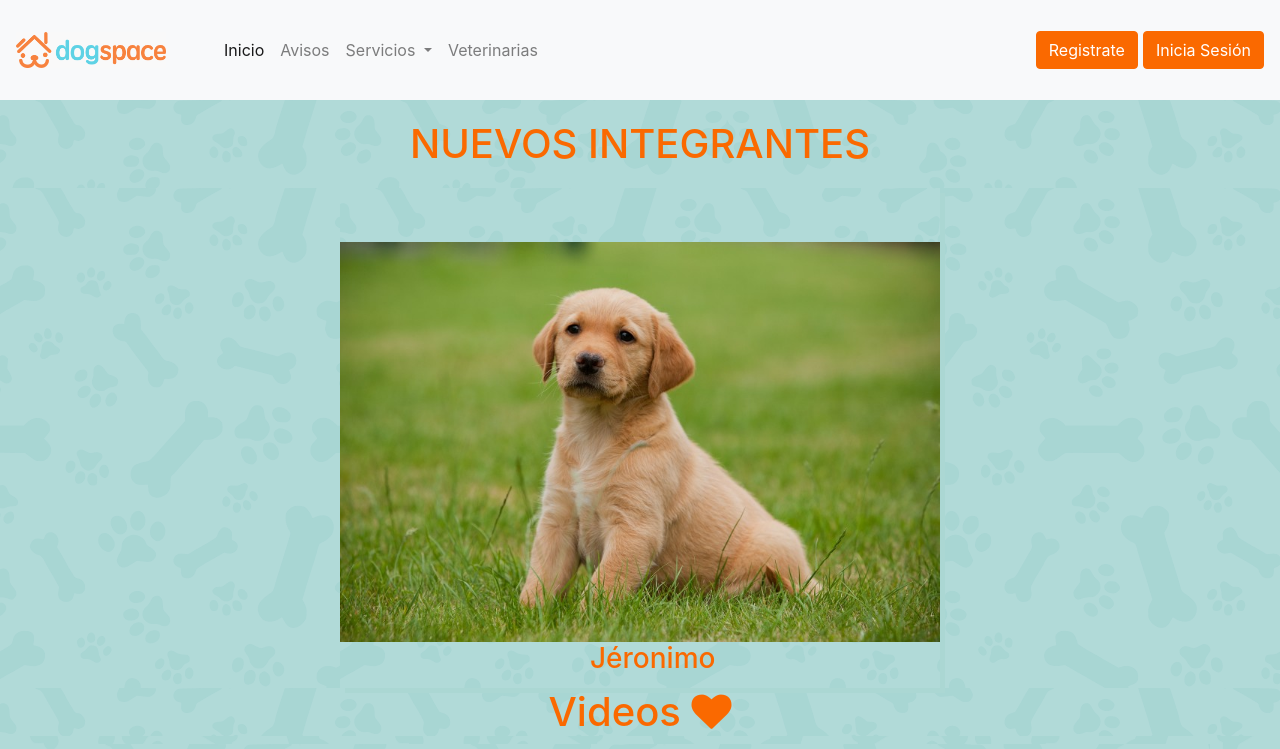
After one commit to diberfra/dogspace, a PHP site: page /home.html in a window 1280 px wide. The commit adds this page. Shown: the top 749 px of the page. Run offline with PHP 8.4, Linux system fonts and the light colour scheme.

Commit message:
Login Registro Home

```diff
--- a/Index.html
+++ b/Index.html
@@ -1,9 +1,9 @@
 <!doctype html>
 <html lang="en">
   <head>
-  <link href="//netdna.bootstrapcdn.com/bootstrap/3.0.0/css/bootstrap.min.css" rel="stylesheet" id="bootstrap-css">
-  <script src="//netdna.bootstrapcdn.com/bootstrap/3.0.0/js/bootstrap.min.js"></script>
-  <script src="//code.jquery.com/jquery-1.11.1.min.js"></script>
+  <link href="//:netdna.bootstrapcdn.com/bootstrap/3.0.0/css/bootstrap.min.css" rel="stylesheet" id="bootstrap-css">
+  <script src="//:netdna.bootstrapcdn.com/bootstrap/3.0.0/js/bootstrap.min.js"></script>
+  <script src="//:code.jquery.com/jquery-1.11.1.min.js"></script>
         <!------ Include the above in your HEAD tag ---------->
     <!-- Required meta tags -->
     <meta charset="utf-8">
--- a/dogspace.css
+++ b/dogspace.css
@@ -1,6 +1,9 @@
 @import url('https://fonts.googleapis.com/css?family=Arimo');
 @import url(https://fonts.googleapis.com/css?family=Montserrat);
 
+a {
+	text-decoration: none;
+}
 #index {
 	background-image: url(Back.png);
 }
@@ -20,8 +23,6 @@ img {
     justify-content: center;
 	flex-wrap: wrap;
 	background-image: url(Back.png)
-
-
 
 }
 
@@ -102,7 +103,14 @@ img {
 }
 
 #boton {
-    background-color: #FA6900;
+	background-color: #FA6900;
+	color: #fff;
+	margin-left: 5px;
+	border: 1px solid #FA6900;
+}
+
+#boton a {
+	color: #fff;
 }
 
 #entrar {
@@ -129,8 +137,9 @@ html {
 }
 
 body {
-    font-family: montserrat, arial, verdana;
-    background-image: url(Back.png;)
+	font-family: montserrat, arial, verdana;
+	background-image: url(Back.png) !important;
+
 }
 /*form styles*/
 #msform {
@@ -249,3 +258,171 @@ body {
 }
 
 /*Nav bar*/
+
+#logohome {
+	width: 150px;
+	background: #F9F9F9;
+	margin-bottom: 50px;
+	margin-right: 50px;
+}
+
+#barra {
+	height: 100px;
+}
+
+.titulo {
+	padding: 20px 10px 20px 10px;
+	text-align: center;
+	background-image: url(Back.png);
+	color: #FA6900;
+	margin-bottom: 0px;
+}
+
+#principal {
+	background-image: url(Back.png);
+	align-content: center;
+}
+
+#carrusel {
+	height: 500px;
+	width: 600px;
+	margin: 0 auto;
+	align-content: center;
+	background-image: url(Back.png);
+	box-shadow: 5px 5px #ABD7D3;
+	border: 5px;
+	border-color: #FA6900;
+	box-flex: wrap;
+}
+
+.nombreperro {
+
+	color: #FA6900;
+	margin-left: 250px;
+}
+
+.nav-link a {
+	color: #FA6900;
+}
+
+#videos {
+	background-image: url(Back.png);
+
+	margin-bottom: 30px;
+
+}
+
+h1 {
+	background-image: url(Back.png);
+	text-align: center;
+	color: #FA6900 !important;
+
+}
+
+#piedepagina {
+	background-color: #FAF9F8;
+	height: 150px;
+}
+
+#llamanos {
+	color: #FA6900;
+}
+
+#logohome2 {
+	width: 150px;
+	background: #F9F9F9;
+	margin-top: 40px;
+
+	flex-wrap: wrap;
+
+}
+
+/*redes*/
+
+.icon-button {
+	background-color: white;
+	border-radius: 3.6rem;
+	cursor: pointer;
+	display: inline-block;
+	font-size: 2.0rem;
+	height: 3.6rem;
+	line-height: 3.6rem;
+	margin: 0 5px;
+	position: relative;
+	text-align: center;
+	-webkit-user-select: none;
+	   -moz-user-select: none;
+	    -ms-user-select: none;
+	        user-select: none;
+	width: 3.6rem;
+}
+
+/* Circle */
+.icon-button span {
+	border-radius: 0;
+	display: block;
+	height: 0;
+	left: 50%;
+	margin: 0;
+	position: absolute;
+	top: 50%;
+	-webkit-transition: all 0.3s;
+	   -moz-transition: all 0.3s;
+	     -o-transition: all 0.3s;
+	        transition: all 0.3s;
+	width: 0;
+}
+.icon-button:hover span {
+	width: 3.6rem;
+	height: 3.6rem;
+	border-radius: 3.6rem;
+	margin: -1.8rem;
+}
+.twitter span {
+	background-color: #4099ff;
+}
+.facebook span {
+	background-color: #3B5998;
+}
+.google-plus span {
+	background-color: #db5a3c;
+}
+
+/* Icons */
+.icon-button i {
+	background: none;
+	color: white;
+	height: 3.6rem;
+	left: 0;
+	line-height: 3.6rem;
+	position: absolute;
+	top: 0;
+	-webkit-transition: all 0.3s;
+	   -moz-transition: all 0.3s;
+	     -o-transition: all 0.3s;
+	        transition: all 0.3s;
+	width: 3.6rem;
+	z-index: 10;
+}
+.icon-button .icon-twitter {
+	color: #4099ff;
+}
+.icon-button .icon-facebook {
+	color: #3B5998;
+}
+.icon-button .icon-google-plus {
+	color: #db5a3c;
+}
+.icon-button:hover .icon-twitter,
+.icon-button:hover .icon-facebook,
+.icon-button:hover .icon-google-plus {
+	color: white;
+}
+
+#redess {
+	font-size: 20px;
+	background-color: #F9F9F9;
+	padding: 0px;
+	text-align: center;
+	height: 80px;
+}
--- /dev/null
+++ b/home.html
@@ -0,0 +1,138 @@
+<!doctype html>
+<html lang="en">
+  <head>
+      <link rel="stylesheet" href="https://cdnjs.cloudflare.com/ajax/libs/font-awesome/4.7.0/css/font-awesome.min.css">
+
+  <link href="//:netdna.bootstrapcdn.com/bootstrap/3.0.0/css/bootstrap.min.css" rel="stylesheet" id="bootstrap-css">
+  <script src="//:netdna.bootstrapcdn.com/bootstrap/3.0.0/js/bootstrap.min.js"></script>
+  <script src="//:code.jquery.com/jquery-1.11.1.min.js"></script>
+        <!------ Include the above in your HEAD tag ---------->
+    <!-- Required meta tags -->
+    <meta charset="utf-8">
+    <meta name="viewport" content="width=device-width, initial-scale=1, shrink-to-fit=no">
+    <link rel="stylesheet" href="dogspace.css">
+
+    <!-- Bootstrap CSS -->
+    <link rel="stylesheet" href="https://stackpath.bootstrapcdn.com/bootstrap/4.1.1/css/bootstrap.min.css" integrity="sha384-WskhaSGFgHYWDcbwN70/dfYBj47jz9qbsMId/iRN3ewGhXQFZCSftd1LZCfmhktB" crossorigin="anonymous">
+
+    <title>DogSpace</title>
+  </head>
+  <body>
+
+
+        <nav class="navbar navbar-expand-lg navbar-light bg-light" id="barra">
+               <img id="logohome" src="Logo.png" alt="dogspace">
+                <button class="navbar-toggler" type="button" data-toggle="collapse" data-target="#navbarSupportedContent" aria-controls="navbarSupportedContent" aria-expanded="false" aria-label="Toggle navigation">
+                  <span class="navbar-toggler-icon"></span>
+                </button>
+
+                <div class="collapse navbar-collapse" id="navbarSupportedContent">
+                  <ul class="navbar-nav mr-auto">
+                    <li class="nav-item active">
+                      <a class="nav-link" href="#">Inicio <span class="sr-only">(current)</span></a>
+                    </li>
+                    <li class="nav-item">
+                      <a class="nav-link" href="avisos.html">Avisos</a>
+                    </li>
+                    <li class="nav-item dropdown">
+                      <a class="nav-link dropdown-toggle" href="#" id="navbarDropdown" role="button" data-toggle="dropdown" aria-haspopup="true" aria-expanded="false">
+                        Servicios
+                      </a>
+                      <div class="dropdown-menu" aria-labelledby="navbarDropdown">
+                        <a class="dropdown-item" href="#">Paseadores</a>
+                        <a class="dropdown-item" href="#">Esteticas</a>
+
+                        <a class="dropdown-item" href="#">Alimentos</a>
+                      </div>
+                    </li>
+                    <li class="nav-item">
+                      <a class="nav-link" href="#">Veterinarias</a>
+                    </li>
+                  </ul>
+                  <form class="form-inline my-2 my-lg-0">
+
+
+                    <button class="btn btn-outline-success my-2 my-sm-0" id="boton" type="submit"><a href="dogspaceregistro.html">Registrate</button></a>
+
+                    <button class="btn btn-outline-success my-2 my-sm-0" id="boton" type="submit"><a href="index.html">Inicia Sesión</a></button>
+                  </form>
+                </div>
+              </nav>
+
+
+
+              <h1 class="titulo">NUEVOS INTEGRANTES</h1>
+
+              <div id="principal" class="carousel slide"  data-ride="carousel">
+                  <div class="carousel-inner" id="carrusel">
+                    <div class="carousel-item active">
+                      <img class="d-block w-100" src="que-comen-los-perros.jpg" alt="First slide">
+                      <h3 class="nombreperro">Jéronimo</h3>
+                    </div>
+                    <div class="carousel-item">
+                      <img class="d-block w-100" src="perro7.jpg" alt="Second slide">
+                      <h3 class="nombreperro">Totopo</h3>
+                    </div>
+                    <div class="carousel-item">
+                      <img class="d-block w-100" src="perro6.jpg" alt="Third slide">
+                      <h3 class="nombreperro">Chuleta</h3>
+
+                    </div>
+
+                  </div>
+                </div>
+
+
+
+              </div>
+
+
+
+         <h1>Videos <i class="fa fa-heart"></i></h1>
+
+<div class="container" id="videos">
+  <div class="row" id="videos">
+    <div class="col-sm-6">
+
+      <h2></h2>
+<div class="embed-responsive embed-responsive-16by9">
+    <iframe width="560" height="315" src="https://www.youtube.com/embed/suLhsYX2xvw?rel=0&amp;controls=0" frameborder="0" allow="autoplay; encrypted-media" allowfullscreen></iframe>
+</div>
+    </div>
+    <div class="col-sm-6">
+
+
+      <h2></h2>
+<div class="embed-responsive embed-responsive-16by9">
+    <iframe width="560" height="315" src="https://www.youtube.com/embed/F0TPwpzaxeg?rel=0&amp;controls=0" frameborder="0" allow="autoplay; encrypted-media" allowfullscreen></iframe>
+</div>
+    </div>
+  </div>
+</div>
+
+
+
+<footer id="piedepagina">
+  <img id="logohome2" src="Logo.png" alt="">
+  <div  style="text-align:center;">
+    <a href=tel:555-555-5555 style="color:#FA6900;text-decoration:none; font-size: 25px;">Llamanos!</a>
+    <p>Correo Electrónico <a href="mailto:someone@example.com">
+      someone@example.com</a>.</p>
+
+      <div id="redess">
+        <img src="twiter.png" alt=""class="icon-button twitter"><i class="icon-twitter"></i><span></span>
+        <img src="facebook.png" alt="" class="icon-button facebook"><i class="icon-facebook"></i><span></span>
+      </div>
+    </div>
+
+</footer>
+
+
+
+    <!-- Optional JavaScript -->
+    <!-- jQuery first, then Popper.js, then Bootstrap JS -->
+    <script src="https://code.jquery.com/jquery-3.3.1.slim.min.js" integrity="sha384-q8i/X+965DzO0rT7abK41JStQIAqVgRVzpbzo5smXKp4YfRvH+8abtTE1Pi6jizo" crossorigin="anonymous"></script>
+    <script src="https://cdnjs.cloudflare.com/ajax/libs/popper.js/1.14.3/umd/popper.min.js" integrity="sha384-ZMP7rVo3mIykV+2+9J3UJ46jBk0WLaUAdn689aCwoqbBJiSnjAK/l8WvCWPIPm49" crossorigin="anonymous"></script>
+    <script src="https://stackpath.bootstrapcdn.com/bootstrap/4.1.1/js/bootstrap.min.js" integrity="sha384-smHYKdLADwkXOn1EmN1qk/HfnUcbVRZyYmZ4qpPea6sjB/pTJ0euyQp0Mk8ck+5T" crossorigin="anonymous"></script>
+  </body>
+</html>
```
Also changed, not shown: dogspacedatosper.html (+4 -4 lines), dogspacedatosperro.html (+6 -6 lines), dogspaceregistro.html (+4 -4 lines), nav.html (added, +46 -0 lines), facebook.png (added), perro6.jpg (added), perro7.jpg (added), que-comen-los-perros.jpg (added), twiter.png (added).
